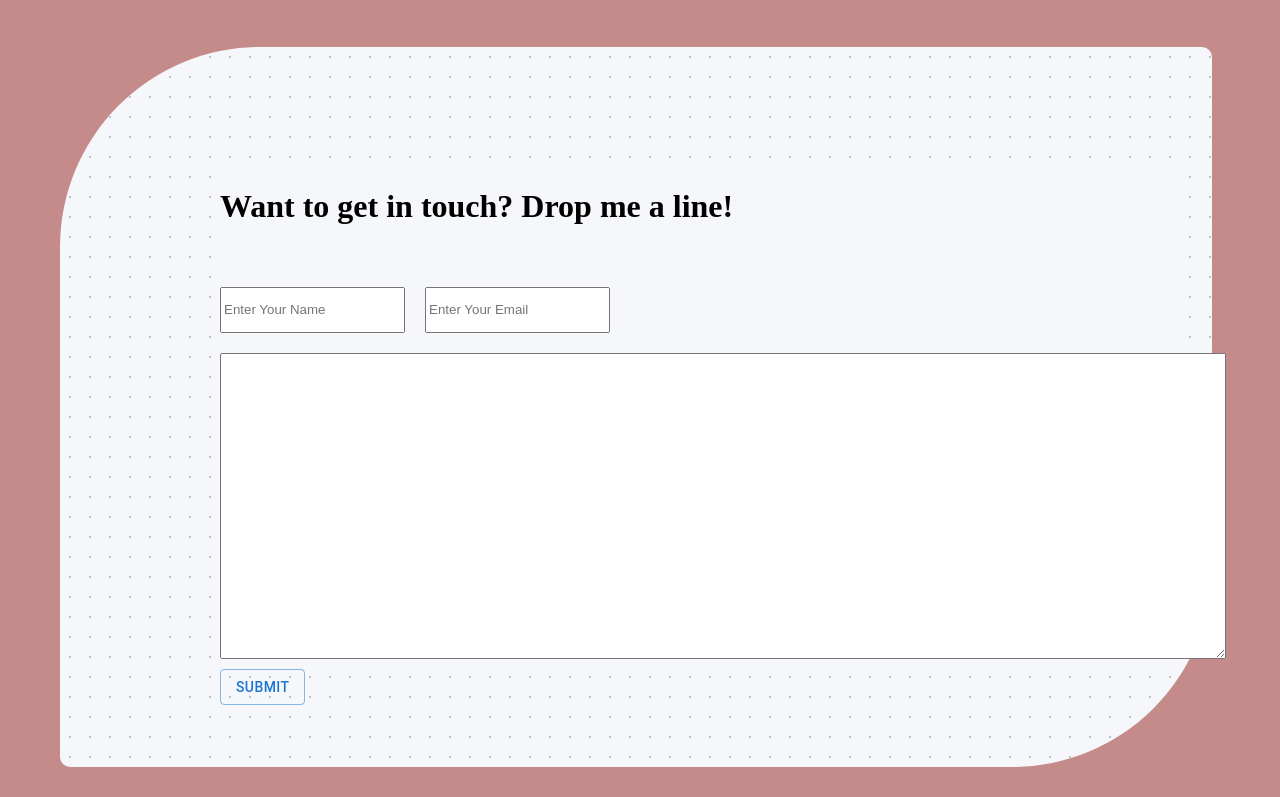
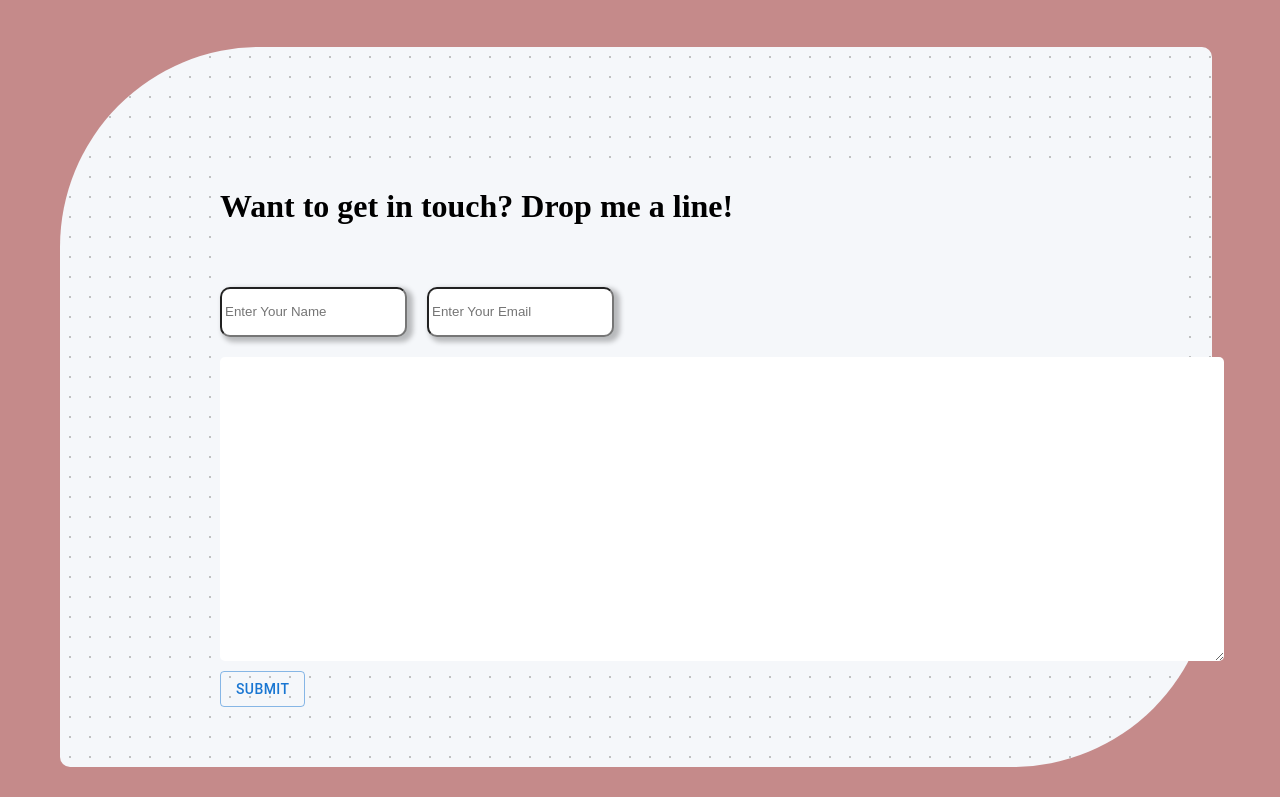
Before and after one commit to TechLateef/my-portfolio, a React (Create React App) app: page / in a window 1280 px wide. Shown: the part 1370-2167 px from the top of the page. Built offline with nearby package versions, Linux system fonts and the light colour scheme.

Commit message:
added some design to input

```diff
--- a/src/App.css
+++ b/src/App.css
@@ -145,9 +145,17 @@ align-self: center;
 .input{
   display: flex;
   gap: 20px;
+
+}
+input{
+  border-radius: 10px;
+  padding: 3px;
+  box-shadow: 4px 3px 5px 2px #00000040;
 }
 .area{
   width: 1000px;
+  border-radius: 5px;
+  border: unset;
 }
 
 @media screen and (max-width:600px ) {
```
